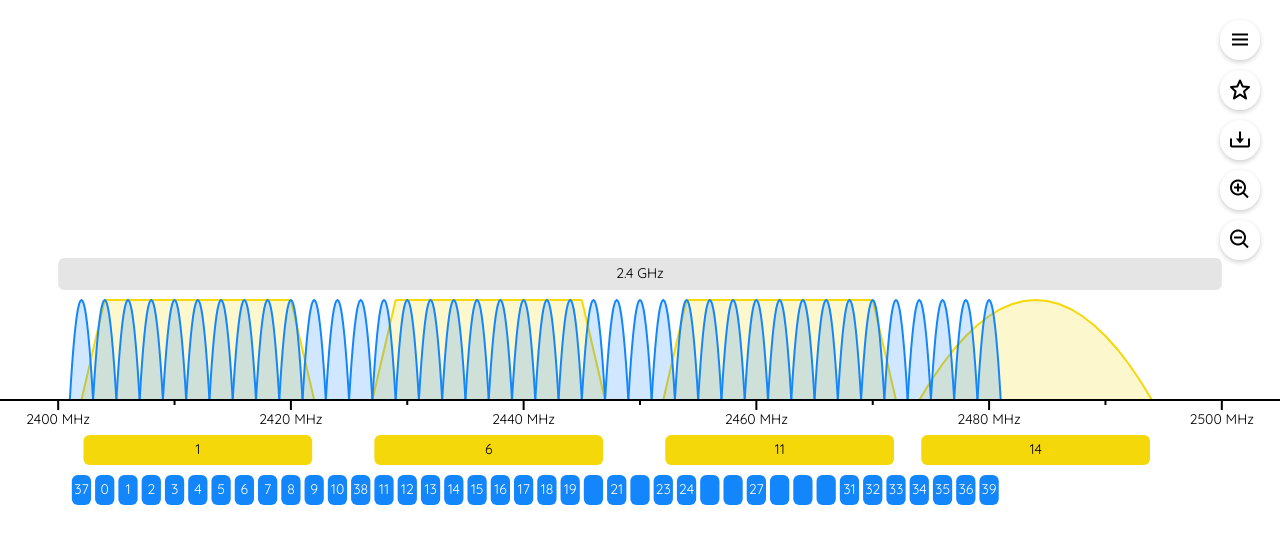
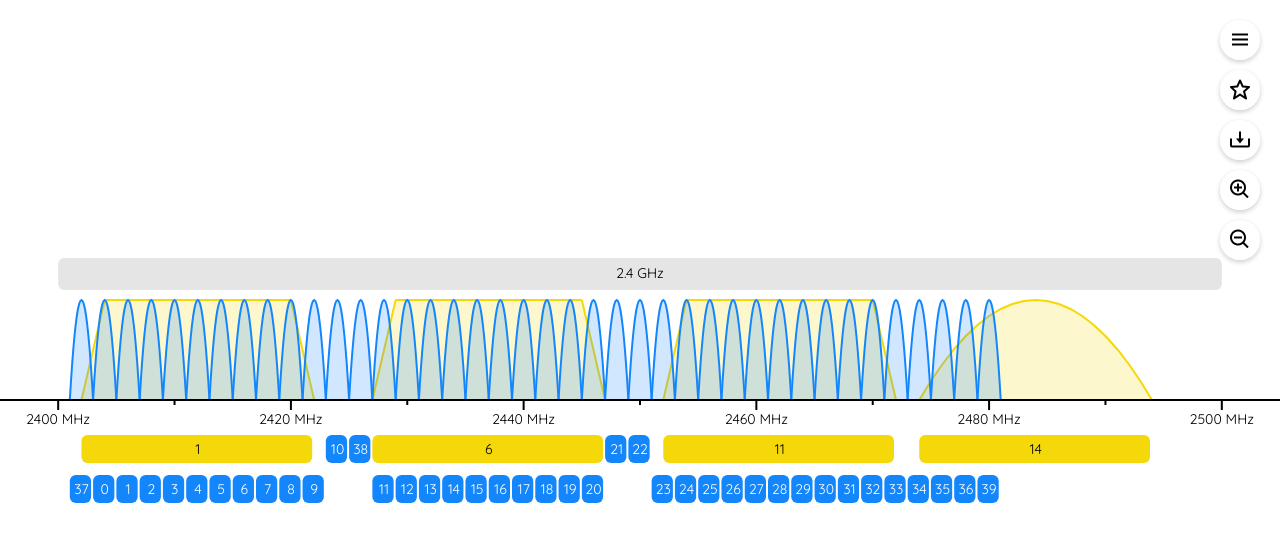
Before and after one commit to PotatoFi/spectrum, a plain HTML site: page spectrum-chart.html in a window 1280 px wide. Drawn offline with nearby package versions, Linux system fonts and the light colour scheme.

Commit message:
Rowless label system is working

```diff
--- a/spectrum-chart.html
+++ b/spectrum-chart.html
@@ -444,6 +444,11 @@
                 textSize: 12,
             };
 
+            // Rowless labels
+            const labelPositions = [];
+            const ROW_HEIGHT = 40;
+            const BASE_OFFSET = -50;
+
             const zoomTiers = {
                 lowest: {
                     threshold: 0.25,
@@ -1030,19 +1035,6 @@
                     { channel: 5, frequency: 865.5, width: 1, domain: ["EU"] },
                     { channel: 7, frequency: 866.5, width: 1, domain: ["EU"] },
                     { channel: 9, frequency: 867.5, width: 1, domain: ["EU"] },
-                    // Why, Japan!? WHY?!
-                    { channel: 1, frequency: 917.0, width: 1, domain: ["JP"] },
-                    { channel: 3, frequency: 918.0, width: 1, domain: ["JP"] },
-                    { channel: 5, frequency: 919.0, width: 1, domain: ["JP"] },
-                    { channel: 7, frequency: 920.0, width: 1, domain: ["JP"] },
-                    { channel: 9, frequency: 921.0, width: 1, domain: ["JP"] },
-                    { channel: 11, frequency: 922.0, width: 1, domain: ["JP"] },
-                    { channel: 13, frequency: 923.0, width: 1, domain: ["JP"] },
-                    { channel: 15, frequency: 924.0, width: 1, domain: ["JP"] },
-                    { channel: 17, frequency: 925.0, width: 1, domain: ["JP"] },
-                    { channel: 19, frequency: 926.0, width: 1, domain: ["JP"] },
-                    { channel: 21, frequency: 927.0, width: 1, domain: ["JP"] },
-                    // We now return to sanity
                     { channel: 1, frequency: 902.5, width: 1, domain: ["US"] },
                     { channel: 3, frequency: 903.5, width: 1, domain: ["US"] },
                     { channel: 5, frequency: 904.5, width: 1, domain: ["US"] },
@@ -1134,6 +1126,18 @@
                         width: 1,
                         domain: ["US", "AU"],
                     },
+                    // Japanese channels
+                    { channel: 1, frequency: 917.0, width: 1, domain: ["JP"] },
+                    { channel: 3, frequency: 918.0, width: 1, domain: ["JP"] },
+                    { channel: 5, frequency: 919.0, width: 1, domain: ["JP"] },
+                    { channel: 7, frequency: 920.0, width: 1, domain: ["JP"] },
+                    { channel: 9, frequency: 921.0, width: 1, domain: ["JP"] },
+                    { channel: 11, frequency: 922.0, width: 1, domain: ["JP"] },
+                    { channel: 13, frequency: 923.0, width: 1, domain: ["JP"] },
+                    { channel: 15, frequency: 924.0, width: 1, domain: ["JP"] },
+                    { channel: 17, frequency: 925.0, width: 1, domain: ["JP"] },
+                    { channel: 19, frequency: 926.0, width: 1, domain: ["JP"] },
+                    { channel: 21, frequency: 927.0, width: 1, domain: ["JP"] },
 
                     // 2 MHz channels
                     { channel: 2, frequency: 903, width: 2, domain: ["US"] },
@@ -2738,13 +2742,6 @@
                     {
                         channel: 70,
                         frequency: 912.6,
-                        width: 0.5,
-                        domain: ["US"],
-                        type: "uplink",
-                    },
-                    {
-                        channel: 71,
-                        frequency: 914.2,
                         width: 0.5,
                         domain: ["US"],
                         type: "uplink",
@@ -3067,7 +3064,7 @@
                     width,
                     style.lineColor,
                     style.textColor,
-                    "wifi",
+                    // "wifi",
                     channel.channel,
                     rowOffsetInPx,
                 );
@@ -3107,7 +3104,7 @@
                     width,
                     style.lineColor,
                     style.textColor,
-                    "zigbee",
+                    // "zigbee",
                     channel.channel,
                     rowOffsetInPx,
                 );
@@ -3147,7 +3144,7 @@
                     width,
                     style.lineColor,
                     style.textColor,
-                    "lora",
+                    // "lora",
                     channel.channel,
                     rowOffsetInPx,
                 );
@@ -3187,7 +3184,7 @@
                     width,
                     style.lineColor,
                     style.textColor,
-                    "bluetooth",
+                    // "bluetooth",
                     channel.channel,
                     rowOffsetInPx,
                 );
@@ -3386,37 +3383,37 @@
                 width,
                 backgroundColor,
                 foregroundColor,
-                technology,
                 text,
-                rowOffsetInPx,
             ) {
-                centerY = centerY - rowOffsetInPx;
-
-                width = width - 4; // Set the width of the rectangle
-                const height = 30; // Should this come from labelHeight instead?
-                let backgroundCenterX = width / 2; // Calculate how to translate the rectangle
-                let backgroundCenterY = height / 2;
-
-                // Draw rectangle
+                // Calculate label position
+                const labelStart = centerX - width / 2;
+
+                // Find which row this label should go in
+                const row = findRowForLabel(labelStart, width - 4);
+
+                // Calculate vertical offset based on row
+                const offset = BASE_OFFSET - row * ROW_HEIGHT;
+
+                // Draw the label
+                const height = 30;
+                centerY = centerY - offset;
+
                 context.beginPath();
                 context.roundRect(
-                    centerX - backgroundCenterX,
-                    centerY - backgroundCenterY,
-                    width,
-                    height,
+                    centerX - width / 2,
+                    centerY - height / 2,
+                    width - 2,
+                    height - 2,
                     6,
                 );
                 context.fillStyle = backgroundColor;
                 context.fill();
 
-                // Calculate the text width and add padding
+                // Draw text if it fits
                 const textWidth = context.measureText(text).width + 4;
-
-                // Draw the text
                 if (width >= textWidth) {
                     context.fillStyle = foregroundColor;
                     context.fillText(text, centerX, centerY);
-                } else {
                 }
             }
 
@@ -3518,11 +3515,47 @@
                 return Math.max(0, Math.min(8000, freq));
             }
 
+            // Simple function to check if a new label overlaps with existing ones
+            function findRowForLabel(labelStart, labelWidth) {
+                const labelEnd = labelStart + labelWidth;
+                let row = 0;
+
+                // Keep checking rows until we find one where the label fits
+                while (true) {
+                    // Get all labels in current row
+                    const labelsInRow = labelPositions.filter(
+                        (label) => label.row === row,
+                    );
+
+                    // Check if label overlaps with any existing labels in this row
+                    const hasOverlap = labelsInRow.some(
+                        (existingLabel) =>
+                            !(
+                                labelEnd < existingLabel.start ||
+                                labelStart > existingLabel.end
+                            ),
+                    );
+
+                    if (!hasOverlap) {
+                        // Found a row where the label fits! Add it to our positions
+                        labelPositions.push({
+                            row,
+                            start: labelStart,
+                            end: labelEnd,
+                        });
+                        return row;
+                    }
+
+                    // Try next row
+                    row++;
+                }
+            }
+
             function draw() {
                 // Clear the canvas and label positions
                 context.clearRect(0, 0, canvas.width, canvas.height);
 
-                //
+                labelPositions.length = 0;
 
                 // Draw WiFi channels
                 if (showWifi) {
```
